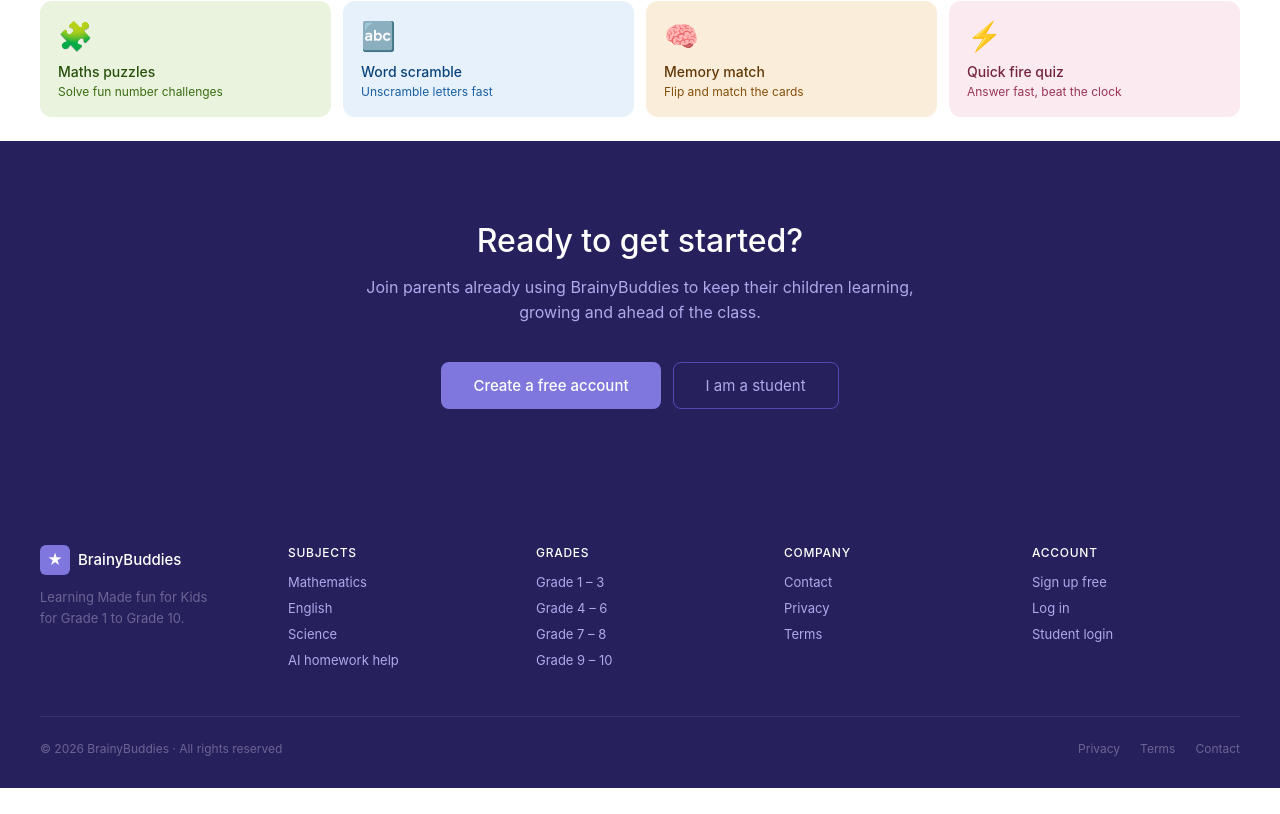
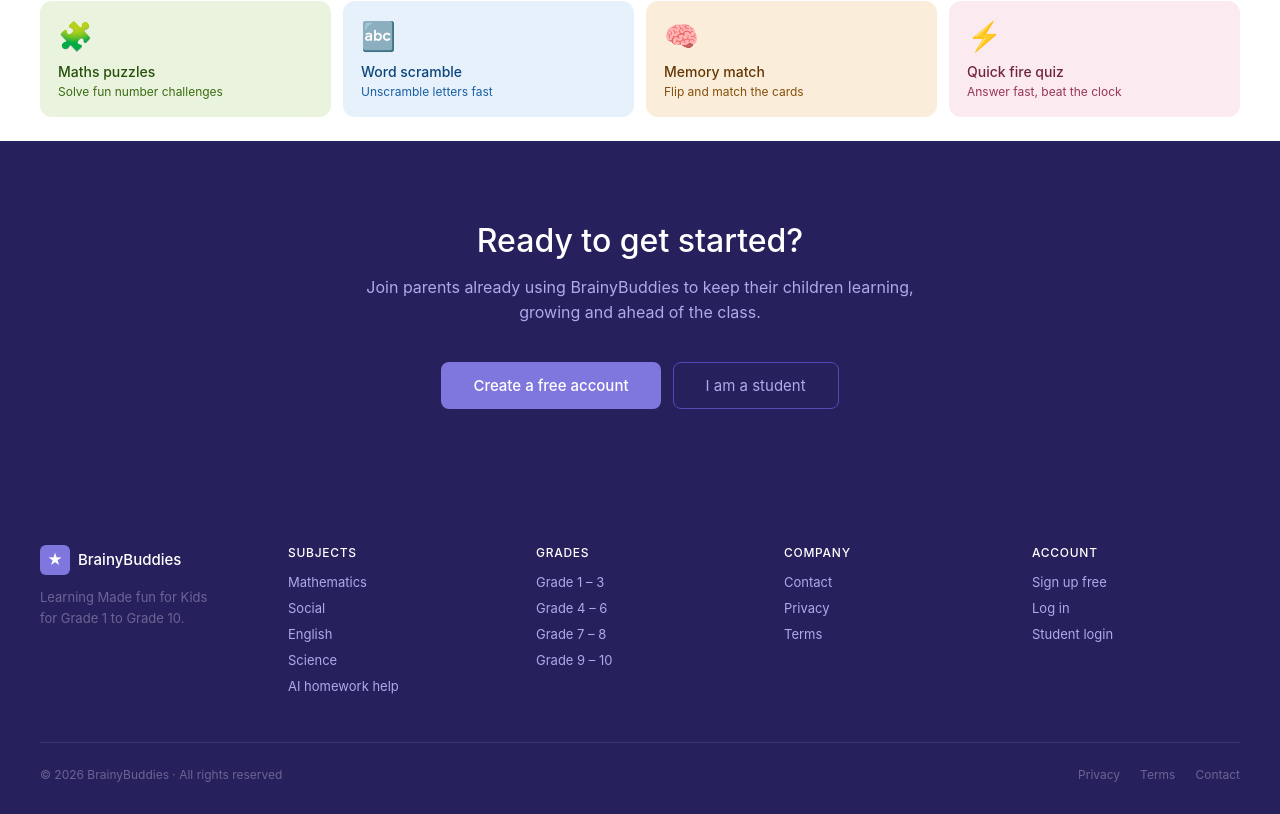
Before and after one commit to Haseeb-MA/Kids-Learning-App, a Next.js app: page / in a window 1280 px wide. Shown: the part 1866-2680 px from the top of the page. Before the commit the page ends 2654 px from the top, so only its background shows below. Built offline with nearby package versions, Linux system fonts and the light colour scheme.

Commit message:
feat: in the footer add a  new subject under subjects below mathem [spec-9b7275dc]

```diff
--- a/components/Footer.tsx
+++ b/components/Footer.tsx
@@ -4,6 +4,7 @@ export default function Footer() {
       heading: 'Subjects',
       links: [
         { label: 'Mathematics', href: '/login' },
+        { label: 'Social', href: '/login' },
         { label: 'English', href: '/login' },
         { label: 'Science', href: '/login' },
         { label: 'AI homework help', href: '/login' },
```
